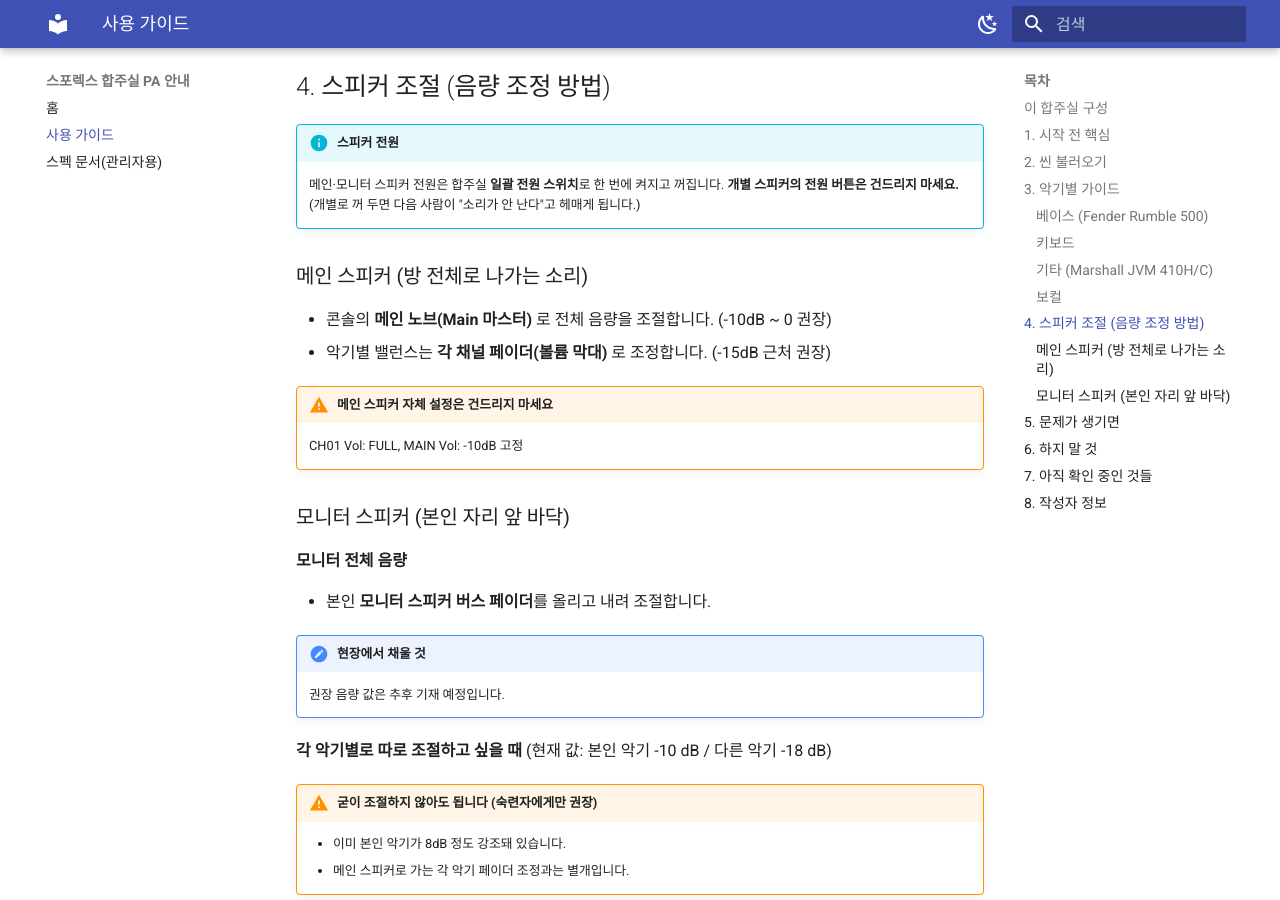
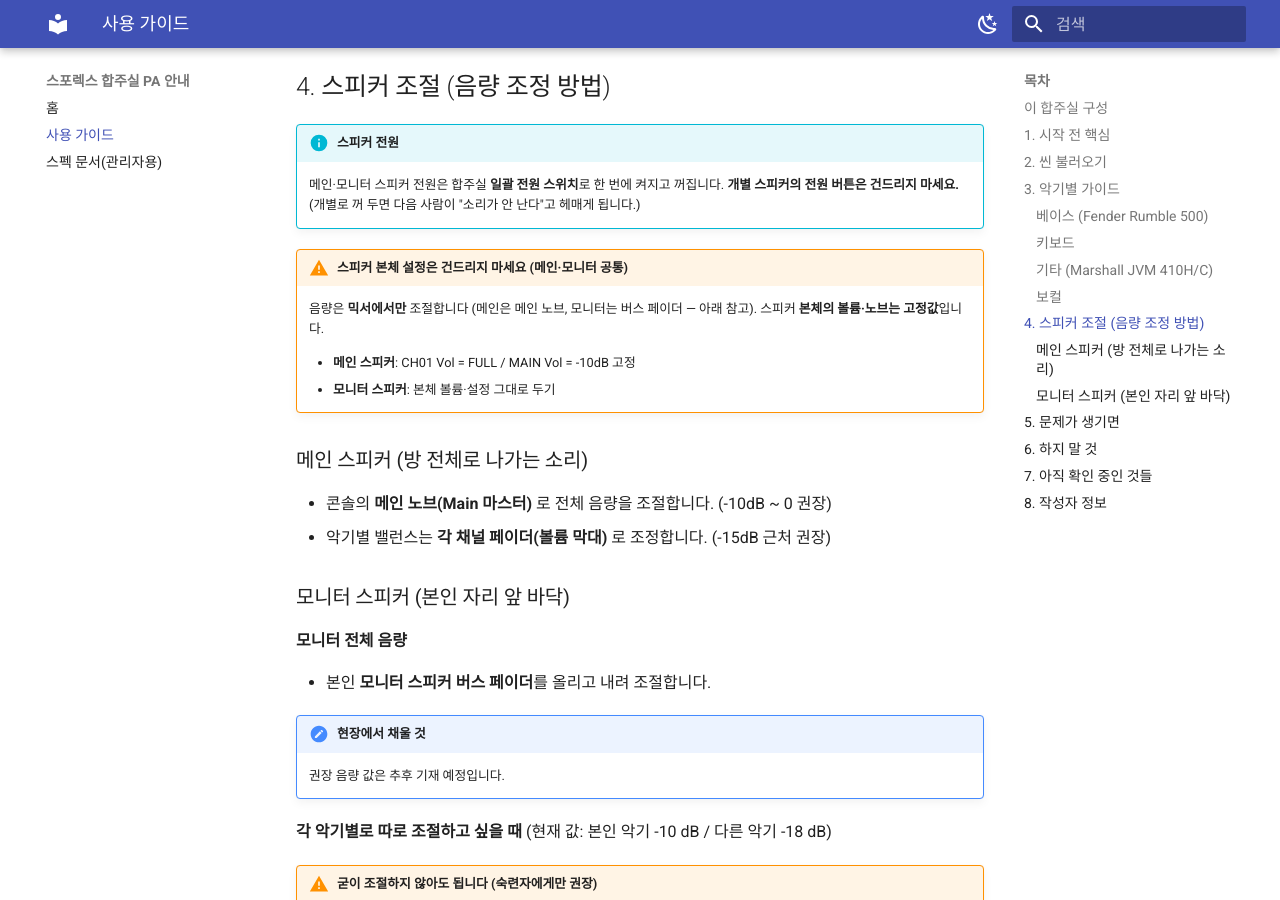
Before and after one commit to SingeonKim/mua-bandroom-guide, an MkDocs documentation site: the page built from docs/guide.md, in a window 1280 px wide and 900 px high, scrolled down 3107 px. Built offline with MkDocs 1.6.1 and Material for MkDocs 9.7.7, drawn with Linux system fonts in a browser that asks for light colours.

Commit message:
docs: merge speaker (main+monitor) 'do not touch body settings' warning; clarify normalization was restoring to original mixer wiring spec

```diff
--- a/docs/guide.md
+++ b/docs/guide.md
@@ -91,12 +91,16 @@
 !!! info "스피커 전원"
     메인·모니터 스피커 전원은 합주실 **일괄 전원 스위치**로 한 번에 켜지고 꺼집니다. **개별 스피커의 전원 버튼은 건드리지 마세요.** (개별로 꺼 두면 다음 사람이 "소리가 안 난다"고 헤매게 됩니다.)
 
+!!! warning "스피커 본체 설정은 건드리지 마세요 (메인·모니터 공통)"
+    음량은 **믹서에서만** 조절합니다 (메인은 메인 노브, 모니터는 버스 페이더 — 아래 참고). 스피커 **본체의 볼륨·노브는 고정값**입니다.
+
+    - **메인 스피커**: CH01 Vol = FULL / MAIN Vol = -10dB 고정
+    - **모니터 스피커**: 본체 볼륨·설정 그대로 두기
+
 ### 메인 스피커 (방 전체로 나가는 소리)
 
 - 콘솔의 **메인 노브(Main 마스터)** 로 전체 음량을 조절합니다. (-10dB ~ 0 권장)
 - 악기별 밸런스는 **각 채널 페이더(볼륨 막대)** 로 조정합니다. (-15dB 근처 권장)
-!!! warning "메인 스피커 자체 설정은 건드리지 마세요"
-    CH01 Vol: FULL, MAIN Vol: -10dB 고정
 
 ### 모니터 스피커 (본인 자리 앞 바닥)
 
```
Also changed, not shown: docs/index.md (+2 -0 lines).
